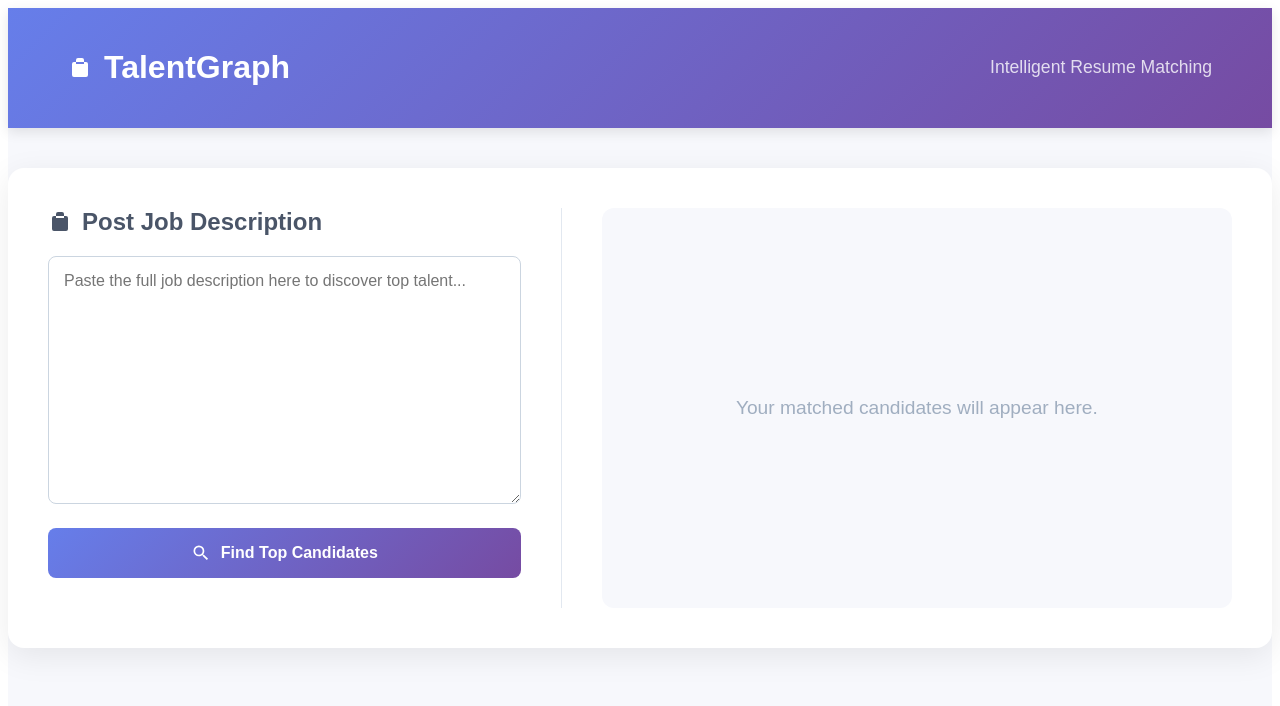
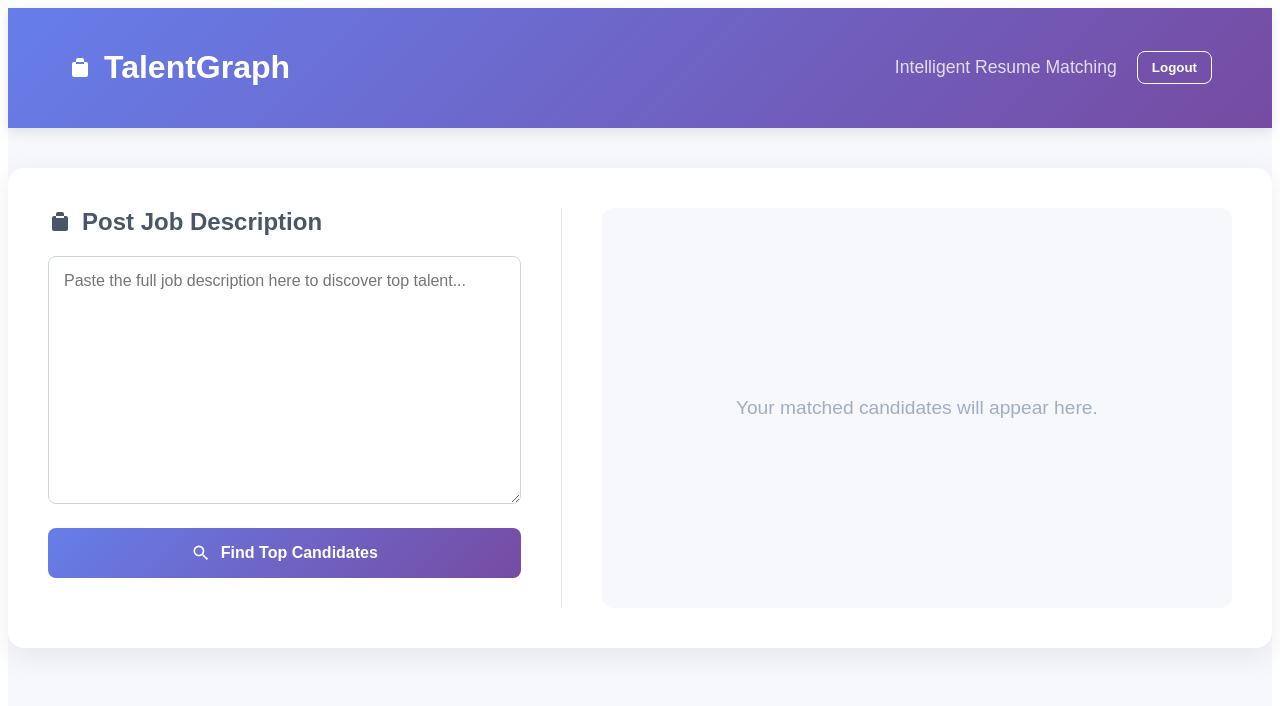
Before and after one commit to Abishek7952/Graph-Based-Resume-Matcher, a React (Create React App) app in the folder resume-analyzer-frontend/: page /extract_jd_skills in a window 1280 px wide. Shown: the top 706 px of the page. Built offline with nearby package versions, Linux system fonts and the light colour scheme.

Commit message:
logout button added

```diff
--- a/resume-analyzer-frontend/src/pages/ExtractJD.js
+++ b/resume-analyzer-frontend/src/pages/ExtractJD.js
@@ -1,4 +1,5 @@
 import React, { useState } from "react";
+import { useNavigate } from "react-router-dom";
 import API from "../api";
 
 // Helper component for SVG Icons to keep the main component clean
@@ -19,6 +20,7 @@ const Icons = {
 };
 
 const ExtractJD = () => {
+  const navigate = useNavigate(); // <-- added for logout navigation
   const [jobDescription, setJobDescription] = useState("");
   const [skills, setSkills] = useState([]);
   const [applicants, setApplicants] = useState([]);
@@ -46,6 +48,13 @@ const ExtractJD = () => {
     }
   };
 
+  // Logout handler
+  const handleLogout = () => {
+    localStorage.clear();
+    sessionStorage.clear();
+    navigate("/"); // redirect to login
+  };
+
   return (
     <div style={styles.page}>
       <header style={styles.header}>
@@ -53,7 +62,24 @@ const ExtractJD = () => {
           <Icon path={Icons.briefcase} color="#fff" />
           <h1>TalentGraph</h1>
         </div>
+        <div style={{ display: "flex", alignItems: "center", gap: "20px" }}>
           <p style={styles.tagline}>Intelligent Resume Matching</p>
+          <button
+            onClick={handleLogout}
+            style={{
+              padding: "8px 14px",
+              borderRadius: "8px",
+              border: "1px solid #fff",
+              backgroundColor: "transparent",
+              color: "#fff",
+              fontWeight: "bold",
+              cursor: "pointer",
+              transition: "0.2s",
+            }}
+          >
+            Logout
+          </button>
+        </div>
       </header>
 
       <div style={styles.container}>
@@ -139,7 +165,6 @@ const ExtractJD = () => {
                         <span><Icon path={Icons.phone} size="16px" color="#555" /> {r.phone || 'N/A'}</span>
                       </div>
                       <p style={styles.summary}>
-                        {/* FIX: Truncate the long summary */}
                         {(r.summary || 'No summary provided.').substring(0, 250)}
                         {r.summary && r.summary.length > 250 ? '...' : ''}
                       </p>
@@ -157,6 +182,9 @@ const ExtractJD = () => {
     </div>
   );
 };
+
+
+
 
 
 // Professional & Aesthetic Styles
--- a/resume-analyzer-frontend/src/pages/ParseResume.js
+++ b/resume-analyzer-frontend/src/pages/ParseResume.js
@@ -1,16 +1,18 @@
 import React, { useState, useRef } from "react";
+import { useNavigate } from "react-router-dom";
 import API from "../api";
 import ResumeDisplay from "./ResumeDisplay";
 import JobRecommendationCard from "./JobRecommendationCard";
 
 const THEME = {
-  primary: "#0f62fe", // modern indigo-blue
+  primary: "#0f62fe",
   surface: "#ffffff",
   muted: "#6b7280",
   bg: "#f4f6fb",
 };
 
 const ParseResume = () => {
+  const navigate = useNavigate(); // for redirect
   const [file, setFile] = useState(null);
   const [resumeData, setResumeData] = useState(null);
   const [recommendations, setRecommendations] = useState([]);
@@ -24,7 +26,6 @@ const ParseResume = () => {
       setFile(null);
       return;
     }
-    // simple validation
     if (f.type !== "application/pdf") {
       setErrorMsg("Only PDF resumes are accepted. Please upload a PDF file.");
       setFile(null);
@@ -57,7 +58,6 @@ const ParseResume = () => {
         headers: { "Content-Type": "multipart/form-data" },
       });
 
-      // defensive: accept multiple shapes
       const parsed = res?.data?.data ?? res?.data ?? null;
       const recs = res?.data?.recommendations ?? res?.recommendations ?? [];
 
@@ -81,9 +81,36 @@ const ParseResume = () => {
     setErrorMsg("");
   };
 
+  // Logout handler
+  const handleLogout = () => {
+    localStorage.clear();
+    sessionStorage.clear();
+    navigate("/"); // redirect to login
+  };
+
   return (
-    <div style={{ padding: 28, background: THEME.bg, minHeight: "100vh", fontFamily: "Inter, system-ui, Arial" }}>
+    <div style={{ padding: 28, background: THEME.bg, minHeight: "100vh", fontFamily: "Inter, system-ui, Arial", position: "relative" }}>
+
+      {/* Logout button top-right */}
+      <div style={{ position: "absolute", top: 20, right: 28 }}>
+        <button
+          onClick={handleLogout}
+          style={{
+            padding: "8px 14px",
+            borderRadius: 10,
+            border: "1px solid #e6e9ee",
+            background: "#fff",
+            color: THEME.primary,
+            fontWeight: 600,
+            cursor: "pointer",
+          }}
+        >
+          Logout
+        </button>
+      </div>
+
       <div style={{ maxWidth: 1200, margin: "0 auto", display: "grid", gridTemplateColumns: "1fr 420px", gap: 24 }}>
+
         {/* LEFT: Upload + Resume */}
         <div>
           <div style={{
@@ -189,7 +216,6 @@ const ParseResume = () => {
                 </button>
 
                 <div style={{ marginLeft: "auto", color: THEME.muted, alignSelf: "center", fontSize: 13 }}>
-                  {/* small hint */}
                   Tip: keep CV concise — we match keywords to jobs.
                 </div>
               </div>
```
Lines whose indentation alone changed are shown as unchanged.
